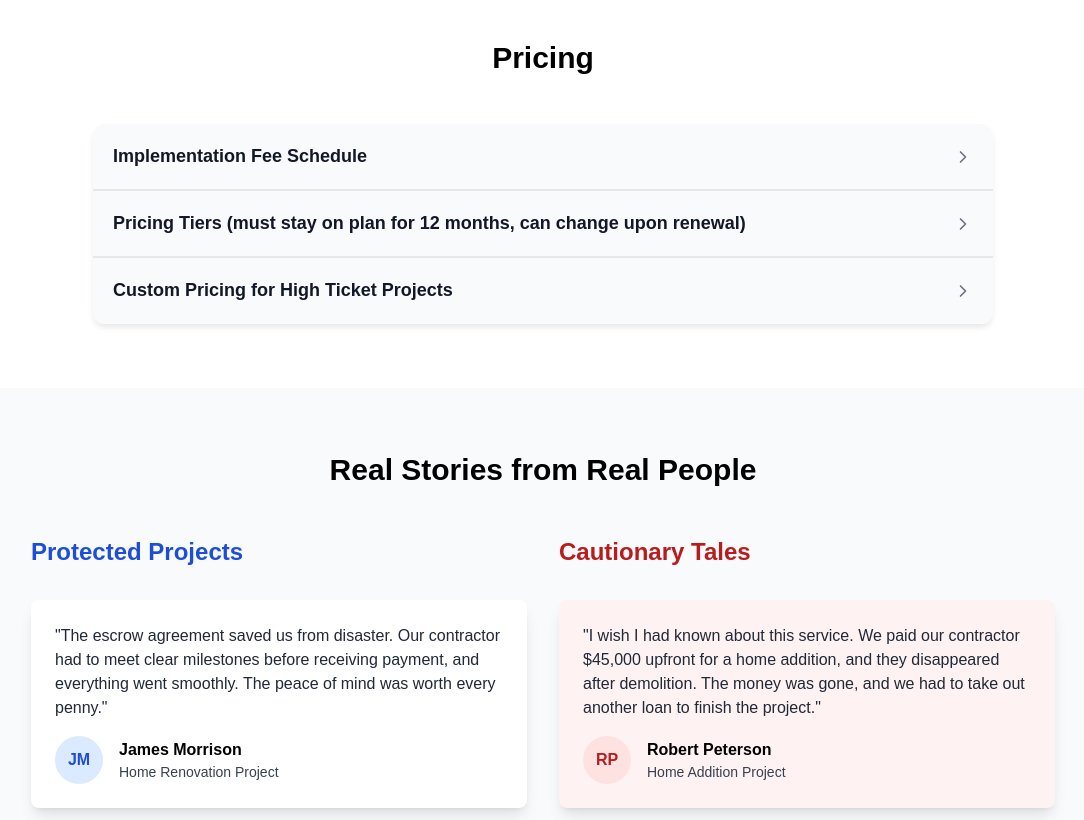
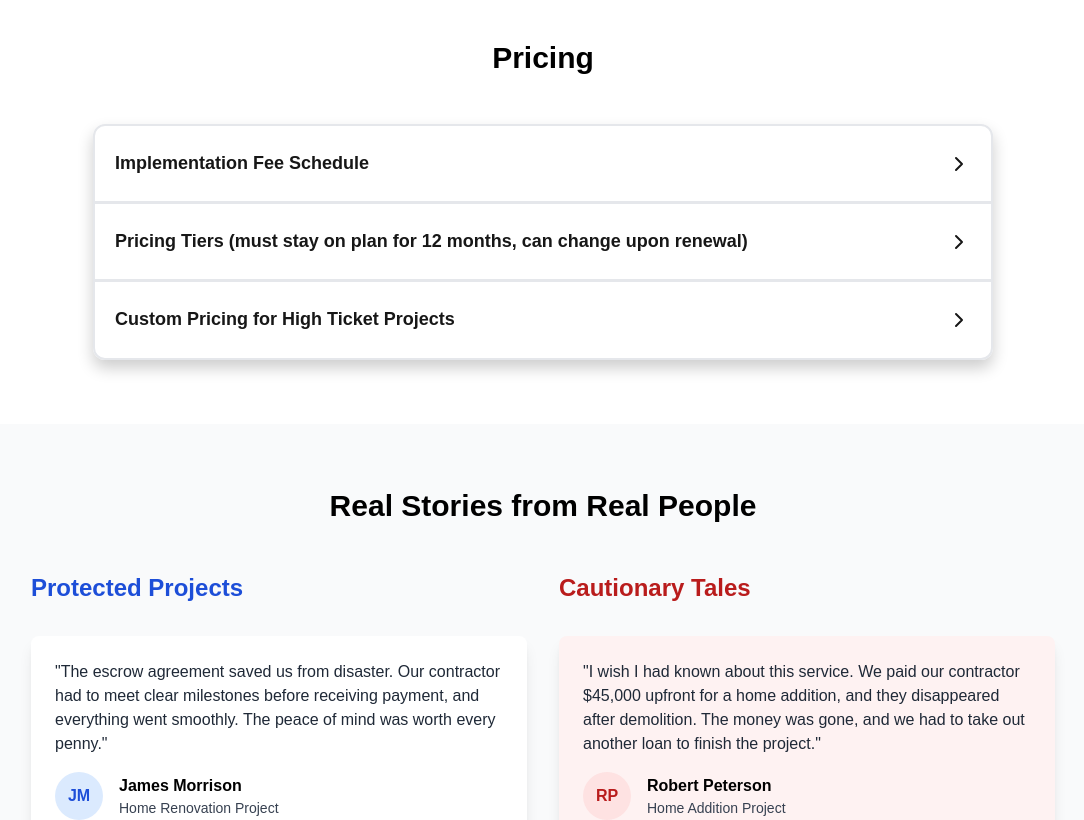
Before and after one commit to john-e-v/escrow-landing, a Next.js app: page / in a window 1280 px wide. Shown: the part 1340-2160 px from the top of the page, without its empty margins (97-1181 px from the left). Built offline with nearby package versions, Linux system fonts and the light colour scheme.

Commit message:
Update page.tsx
stylefix10045

```diff
--- a/app/page.tsx
+++ b/app/page.tsx
@@ -24,7 +24,7 @@ const CardContent: React.FC<CardProps> = ({ children }) => (
   <div>{children}</div>
 );
 
-// Fixed Pricing Accordion Component
+// Bulletproof Pricing Accordion Component with Strong Style Overrides
 const PricingAccordion: React.FC = () => {
   const [activeIndex, setActiveIndex] = useState<number | null>(null);
 
@@ -40,12 +40,25 @@ const PricingAccordion: React.FC = () => {
           margin: '15px 0',
           paddingLeft: '20px',
           listStyleType: 'disc',
-          color: '#374151',
-          fontSize: '1rem'
+          color: '#000000 !important', // Force black text
+          fontSize: '16px',
+          fontWeight: 'normal'
         }}>
-          <li style={{ marginBottom: '8px' }}>No integration, Manual Use: $500</li>
-          <li style={{ marginBottom: '8px' }}>Create Escrow/Change Order API: $3,000</li>
-          <li style={{ marginBottom: '8px' }}>Full API access + webhooks: $8,500</li>
+          <li style={{
+            marginBottom: '8px',
+            color: '#000000 !important',
+            fontSize: '16px'
+          }}>No integration, Manual Use: $500</li>
+          <li style={{
+            marginBottom: '8px',
+            color: '#000000 !important',
+            fontSize: '16px'
+          }}>Create Escrow/Change Order API: $3,000</li>
+          <li style={{
+            marginBottom: '8px',
+            color: '#000000 !important',
+            fontSize: '16px'
+          }}>Full API access + webhooks: $8,500</li>
         </ul>
       ),
     },
@@ -54,40 +67,44 @@ const PricingAccordion: React.FC = () => {
       content: (
         <div>
           <div style={{
-            background: '#dbeafe',
-            border: '1px solid #3b82f6',
-            borderRadius: '6px',
-            padding: '12px',
+            background: '#dbeafe !important',
+            border: '2px solid #3b82f6 !important',
+            borderRadius: '8px',
+            padding: '15px',
             margin: '15px 0',
-            fontSize: '0.875rem',
-            color: '#1e40af'
+            fontSize: '14px',
+            color: '#1e40af !important',
+            fontWeight: 'bold'
           }}>
             📱 On mobile: Scroll right to see all pricing columns →
           </div>
           <div style={{
             overflowX: 'auto',
             WebkitOverflowScrolling: 'touch',
-            border: '1px solid #d1d5db',
-            borderRadius: '6px'
+            border: '2px solid #000000 !important',
+            borderRadius: '8px',
+            backgroundColor: '#ffffff !important'
           }}>
             <table style={{
               width: '100%',
               borderCollapse: 'collapse',
               minWidth: '800px',
-              fontSize: '0.9rem',
-              background: 'white'
+              fontSize: '14px',
+              background: '#ffffff !important',
+              fontFamily: 'Arial, sans-serif'
             }}>
               <thead>
                 <tr>
                   {['Plan', 'Monthly Fee', 'Transaction %', '$120,000', '$150,000', '$500,000', '$2,000,000', '$3,000,000', '$4,000,000'].map((header, i) => (
                     <th key={i} style={{
-                      border: '1px solid #d1d5db',
+                      border: '1px solid #000000 !important',
                       padding: '12px 8px',
-                      backgroundColor: '#f3f4f6',
-                      fontWeight: 600,
+                      backgroundColor: '#f3f4f6 !important',
+                      fontWeight: 'bold',
                       textAlign: 'left',
-                      color: '#111827',
-                      fontSize: '0.875rem'
+                      color: '#000000 !important',
+                      fontSize: '14px',
+                      fontFamily: 'Arial, sans-serif'
                     }}>{header}</th>
                   ))}
                 </tr>
@@ -102,14 +119,16 @@ const PricingAccordion: React.FC = () => {
                   ['Enterprise - HighVol', '$10,999', '0.98%', '$1,167', '$1,469', '$4,899', '$19,599', '$29,399', '$39,199']
                 ].map((row, rowIndex) => (
                   <tr key={rowIndex} style={{
-                    backgroundColor: rowIndex % 2 === 0 ? '#ffffff' : '#f8fafc'
+                    backgroundColor: rowIndex % 2 === 0 ? '#ffffff !important' : '#f8fafc !important'
                   }}>
                     {row.map((cell, cellIndex) => (
                       <td key={cellIndex} style={{
-                        border: '1px solid #d1d5db',
+                        border: '1px solid #000000 !important',
                         padding: '12px 8px',
-                        color: '#374151',
-                        fontSize: '0.875rem'
+                        color: '#000000 !important',
+                        fontSize: '14px',
+                        fontFamily: 'Arial, sans-serif',
+                        fontWeight: 'normal'
                       }}>{cell}</td>
                     ))}
                   </tr>
@@ -127,28 +146,34 @@ const PricingAccordion: React.FC = () => {
           <table style={{
             width: '100%',
             borderCollapse: 'collapse',
-            fontSize: '0.9rem',
-            border: '1px solid #d1d5db',
-            borderRadius: '6px',
-            overflow: 'hidden'
+            fontSize: '14px',
+            border: '2px solid #000000 !important',
+            borderRadius: '8px',
+            overflow: 'hidden',
+            backgroundColor: '#ffffff !important',
+            fontFamily: 'Arial, sans-serif'
           }}>
             <thead>
               <tr>
                 <th style={{
-                  border: '1px solid #d1d5db',
-                  padding: '12px',
-                  backgroundColor: '#f3f4f6',
-                  fontWeight: 600,
+                  border: '1px solid #000000 !important',
+                  padding: '15px',
+                  backgroundColor: '#f3f4f6 !important',
+                  fontWeight: 'bold',
                   textAlign: 'left',
-                  color: '#111827'
+                  color: '#000000 !important',
+                  fontSize: '14px',
+                  fontFamily: 'Arial, sans-serif'
                 }}>Project Amount</th>
                 <th style={{
-                  border: '1px solid #d1d5db',
-                  padding: '12px',
-                  backgroundColor: '#f3f4f6',
-                  fontWeight: 600,
+                  border: '1px solid #000000 !important',
+                  padding: '15px',
+                  backgroundColor: '#f3f4f6 !important',
+                  fontWeight: 'bold',
                   textAlign: 'left',
-                  color: '#111827'
+                  color: '#000000 !important',
+                  fontSize: '14px',
+                  fontFamily: 'Arial, sans-serif'
                 }}>Transaction Fee</th>
               </tr>
             </thead>
@@ -167,17 +192,23 @@ const PricingAccordion: React.FC = () => {
                 ['above 20,000k', '0.28%']
               ].map(([amount, fee], index) => (
                 <tr key={index} style={{
-                  backgroundColor: index % 2 === 0 ? '#ffffff' : '#f8fafc'
+                  backgroundColor: index % 2 === 0 ? '#ffffff !important' : '#f8fafc !important'
                 }}>
                   <td style={{
-                    border: '1px solid #d1d5db',
-                    padding: '12px',
-                    color: '#374151'
+                    border: '1px solid #000000 !important',
+                    padding: '15px',
+                    color: '#000000 !important',
+                    fontSize: '14px',
+                    fontFamily: 'Arial, sans-serif',
+                    fontWeight: 'normal'
                   }}>{amount}</td>
                   <td style={{
-                    border: '1px solid #d1d5db',
-                    padding: '12px',
-                    color: '#374151'
+                    border: '1px solid #000000 !important',
+                    padding: '15px',
+                    color: '#000000 !important',
+                    fontSize: '14px',
+                    fontFamily: 'Arial, sans-serif',
+                    fontWeight: 'normal'
                   }}>{fee}</td>
                 </tr>
               ))}
@@ -192,62 +223,69 @@ const PricingAccordion: React.FC = () => {
     <div style={{
       maxWidth: '900px',
       margin: '0 auto',
-      background: 'white',
+      background: '#ffffff !important',
       borderRadius: '12px',
-      boxShadow: '0 4px 6px -1px rgba(0, 0, 0, 0.1)',
-      overflow: 'hidden'
+      boxShadow: '0 8px 16px rgba(0, 0, 0, 0.2)',
+      overflow: 'hidden',
+      border: '2px solid #e5e7eb'
     }}>
       {pricingData.map((item, index) => (
         <div key={index} style={{
-          borderBottom: index < pricingData.length - 1 ? '2px solid #e5e7eb' : 'none'
+          borderBottom: index < pricingData.length - 1 ? '3px solid #e5e7eb' : 'none'
         }}>
           <button
             onClick={() => handleAccordionClick(index)}
             style={{
               width: '100%',
-              padding: '20px',
-              backgroundColor: activeIndex === index ? '#e5e7eb' : '#f9fafb',
+              padding: '25px 20px',
+              backgroundColor: activeIndex === index ? '#d1d5db !important' : '#f9fafb !important',
               border: 'none',
               textAlign: 'left',
-              fontSize: '1.125rem',
-              fontWeight: 600,
-              color: '#111827',
+              fontSize: '18px',
+              fontWeight: 'bold',
+              color: '#000000 !important',
               cursor: 'pointer',
               display: 'flex',
               justifyContent: 'space-between',
               alignItems: 'center',
               transition: 'background-color 0.2s ease',
-              lineHeight: '1.4'
+              lineHeight: '1.4',
+              fontFamily: 'Arial, sans-serif'
             }}
             onMouseEnter={(e) => {
               if (activeIndex !== index) {
-                e.currentTarget.style.backgroundColor = '#f3f4f6';
+                e.currentTarget.style.backgroundColor = '#e5e7eb !important';
               }
             }}
             onMouseLeave={(e) => {
               if (activeIndex !== index) {
-                e.currentTarget.style.backgroundColor = '#f9fafb';
+                e.currentTarget.style.backgroundColor = '#f9fafb !important';
               }
             }}
           >
-            <span style={{ paddingRight: '15px' }}>{item.title}</span>
+            <span style={{
+              paddingRight: '15px',
+              color: '#000000 !important',
+              fontWeight: 'bold',
+              fontSize: '18px'
+            }}>{item.title}</span>
             <ChevronRight
               style={{
                 transform: activeIndex === index ? 'rotate(90deg)' : 'rotate(0deg)',
                 transition: 'transform 0.2s ease',
                 flexShrink: 0,
-                color: '#6b7280'
+                color: '#000000 !important'
               }}
-              size={20}
+              size={24}
             />
           </button>
           <div
             style={{
-              maxHeight: activeIndex === index ? '2000px' : '0',
+              maxHeight: activeIndex === index ? '3000px' : '0',
               overflow: 'hidden',
               transition: 'max-height 0.3s ease, padding 0.3s ease',
-              padding: activeIndex === index ? '25px' : '0 25px',
-              backgroundColor: '#ffffff'
+              padding: activeIndex === index ? '30px 25px' : '0 25px',
+              backgroundColor: '#ffffff !important'
             }}
           >
             {item.content}
@@ -393,7 +431,7 @@ export default function Home() {
         </div>
       </section>
 
-      {/* Pricing Section - FIXED VERSION */}
+      {/* Pricing Section - BULLETPROOF VERSION */}
       <section className="py-16 bg-white">
         <div className="container mx-auto px-6">
           <h2 className="text-3xl font-bold text-center mb-12 text-black">Pricing</h2>
```
